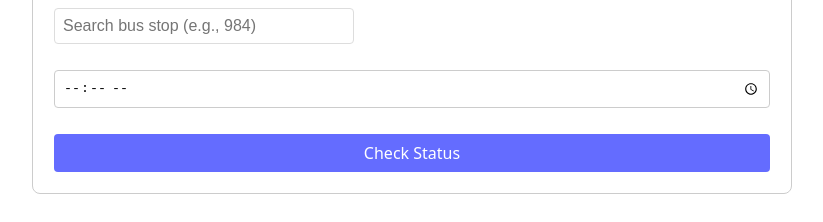
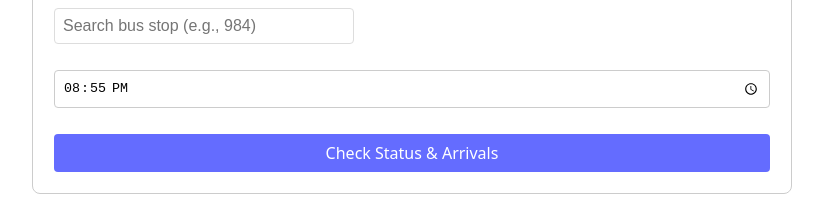
Before and after one commit to JacobMellick/Bussin, a React (Vite) app in the folder frontend/: page / in a window 1280 px wide. Shown: the part 299-521 px from the top of the page, without its empty margins (228-1051 px from the left). Built offline with nearby package versions, Linux system fonts and the light colour scheme.

Commit message:
add function to get current time and initialize state with it in CombinedStatusForm

```diff
--- a/frontend/src/components/CombinedStatusForm.tsx
+++ b/frontend/src/components/CombinedStatusForm.tsx
@@ -2,6 +2,11 @@
 import { CrowdStatus, ArrivalInfo } from '../types/types';
 
 const CombinedStatusForm = () => {
+    const getCurrentTime = () => {
+        const now = new Date();
+        return `${String(now.getHours()).padStart(2, '0')}:${String(now.getMinutes()).padStart(2, '0')}`;
+    };
+
     const mockBusStops = [
         { id: '984', name: 'Central Station (#984)' },
         { id: '123', name: 'Downtown Plaza (#123)' },
@@ -14,7 +19,7 @@
     const [inputValue, setInputValue] = useState('');
     const [isOpen, setIsOpen] = useState(false);
     const [filteredStops, setFilteredStops] = useState(mockBusStops);
-    const [currentTime, setCurrentTime] = useState('');
+    const [currentTime, setCurrentTime] = useState(getCurrentTime());
     const [crowdStatus, setCrowdStatus] = useState<string | null>(null);
     const [arrivalTimes, setArrivalTimes] = useState<ArrivalInfo[] | null>(null);
     const dropdownRef = useRef<HTMLDivElement>(null);
```
